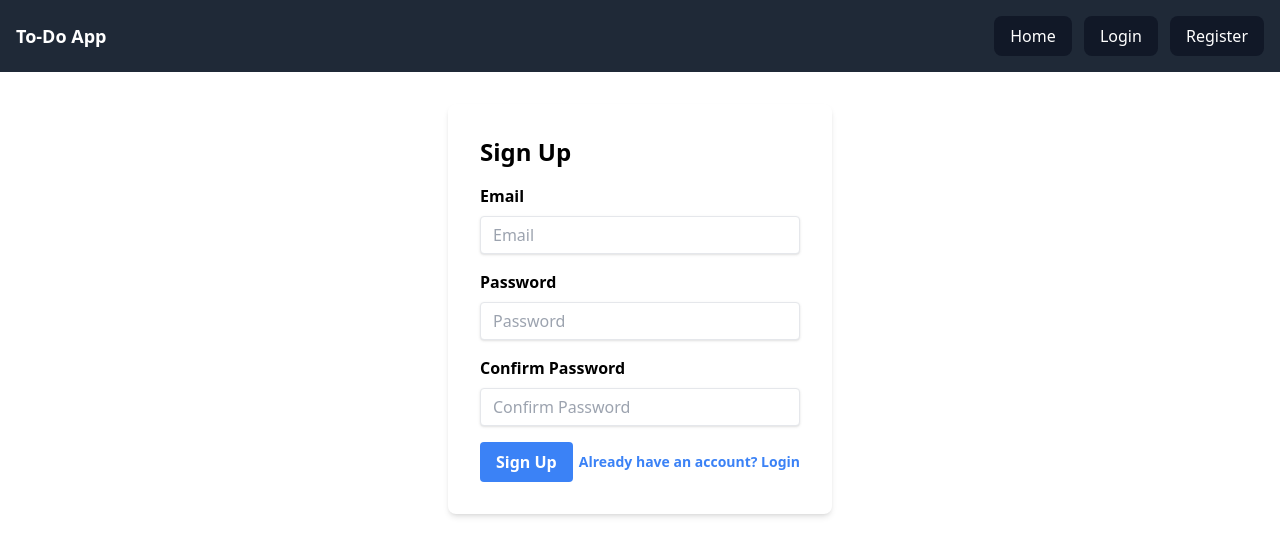
After one commit to devsapariya94/to-do, a Flask app: page /signup in a window 1280 px wide. The commit adds this page. Shown: the top 556 px of the page. Run offline with Flask 3, Linux system fonts and the light colour scheme; parts of the project's set-up code (start-up, migrations or seed data) failed here and were passed over; some libraries are stand-ins or nearby versions.

Commit message:
some changes

```diff
--- a/Templates/base.html
+++ b/Templates/base.html
@@ -15,16 +15,27 @@
         <a href="{{ url_for('index') }}" class="text-white font-bold text-lg">To-Do App</a>
         <div>
           <a href="{{ url_for('index') }}" class="inline-block py-2 px-4 text-white bg-gray-900 hover:bg-gray-700 rounded-lg mr-2">Home</a>
+          {% if not current_user.is_authenticated %}
+          <a href="{{ url_for('login') }}" class="inline-block py-2 px-4 text-white bg-gray-900 hover:bg-gray-700 rounded-lg mr-2">Login</a>
+          <a href="{{ url_for('signup') }}" class="inline-block py-2 px-4 text-white bg-gray-900 hover:bg-gray-700 rounded-lg">Register</a>
+          {% else %}
+          <a href="{{ url_for('logout') }}" class="inline-block py-2 px-4 text-white bg-gray-900 hover:bg-gray-700 rounded-lg">Logout</a>
+          {% endif %}
 
-        </div>
+                  </div>
       </div>
     </nav>
-    {% with messages = get_flashed_messages() %}
+    {% with messages = get_flashed_messages(with_categories=true) %}
     {% if messages %}
     <div class="container mx-auto my-4">
       {% for message in messages %}
-      <div class="bg-green-100 border-l-4 border-green-500 text-green-700 p-4 my-2" role="alert">
-        <p>{{ message }}</p>
+        {% if message[0] == 'error' %}
+          <div class="bg-red-100 border-l-4 border-red-500 text-red-700 p-4 my-2" role="alert">
+        {% else %}
+          <div class="bg-green-100 border-l-4 border-green-500 text-green-700 p-4 my-2" role="alert">
+        {% endif %}
+
+        <p>{{ message[1] }}</p>
       </div>
       {% endfor %}
     </div>
--- /dev/null
+++ b/Templates/signup.html
@@ -0,0 +1,43 @@
+{% extends 'base.html' %}
+
+{% block content %}
+
+<script>
+  function check_pass(){
+    console.log(123);
+    if (document.getElementById('password').value ==
+      document.getElementById('confirm_password').value) {
+        document.getElementById('signup-btn').type = "submit";
+    } else {
+      alert("Passwords do not match");
+    }
+  }
+</script>
+<div class="container mx-auto max-w-sm mt-8">
+  <div class="bg-white p-8 rounded-lg shadow-md">
+    <h1 class="text-2xl font-bold mb-4">Sign Up</h1>
+    <form method="POST" action="{{ url_for('signup') }}">
+      <div class="mb-4">
+        <label class="block font-bold mb-2" for="email">Email</label>
+        <input class="shadow appearance-none border rounded w-full py-2 px-3 text-gray-700 leading-tight focus:outline-none focus:shadow-outline" id="email" name="email" type="email" placeholder="Email">
+      </div>
+      <div class="mb-4">
+        <label class="block font-bold mb-2" for="password">Password</label>
+        <input class="shadow appearance-none border rounded w-full py-2 px-3 text-gray-700 leading-tight focus:outline-none focus:shadow-outline"  id="password" name="password" type="password" placeholder="Password">
+      </div>
+      <div class="mb-4">
+        <label class="block font-bold mb-2" for="confirm_password">Confirm Password</label>
+        <input class="shadow appearance-none border rounded w-full py-2 px-3 text-gray-700 leading-tight focus:outline-none focus:shadow-outline" id="confirm_password" name="confirm_password" type="password" placeholder="Confirm Password">
+      </div>
+      <div class="flex items-center justify-between">
+        <button class="bg-blue-500 hover:bg-blue-700 text-white font-bold py-2 px-4 rounded focus:outline-none focus:shadow-outline" type="button" id="signup-btn" onclick="check_pass()">
+          Sign Up
+        </button>
+        <a class="inline-block align-baseline font-bold text-sm text-blue-500 hover:text-blue-800" href="{{ url_for('login') }}">
+          Already have an account? Login
+        </a>
+      </div>
+    </form>
+  </div>
+</div>
+{% endblock %}
--- a/main.py
+++ b/main.py
@@ -1,40 +1,69 @@
 # // simple flask app
 from datetime import timedelta
-from flask import Flask, render_template, request, redirect, url_for
+from flask import Flask, render_template, request, redirect, url_for, flash
 from flask_sqlalchemy import SQLAlchemy
 from datetime import datetime
+from flask_login import LoginManager, UserMixin, login_user, login_required, logout_user, current_user
 import os
+import json
+import hashlib
+
 app = Flask(__name__)
 app.secret_key = 'hello'
-app.config['SQLALCHEMY_DATABASE_URI'] = 'sqlite:///todo.sqlite3'
+login_manager = LoginManager(app)
+app.permanent_session_lifetime = timedelta(days=1)
+
+
+
+with open('config.json', 'r') as c:
+    params = json.load(c)["params"]
+
+
+DB_NAME = "database.db"
+app.config["SQLALCHEMY_DATABASE_URI"] = "sqlite:///{}".format(DB_NAME)
+
+db = SQLAlchemy(app)
 app.config['SQLALCHEMY_TRACK_MODIFICATIONS'] = False
-app.permanent_session_lifetime = timedelta(days=1)
-db = SQLAlchemy(app)
 
 class Todo(db.Model):
     id = db.Column(db.Integer, primary_key=True)
     content = db.Column(db.String(200), nullable=False)
     completed = db.Column(db.Boolean, default=False)
     date_created = db.Column(db.DateTime, default=datetime.utcnow)
+    user = db.Column(db.Integer, db.ForeignKey('user.id'), nullable=False)
 
-    def __repr__(self):
-        return '<Task %r>' % self.id
+
+
+class User(db.Model, UserMixin):
+    id = db.Column(db.Integer, primary_key=True)
+    email = db.Column(db.String(200), nullable=False)
+    password = db.Column(db.String(200), nullable=False)
+    date_created = db.Column(db.DateTime, default=datetime.utcnow)
 
 
 #create database if it is not present
-
-if not os.path.exists('instance/todo.sqlite3'):
+print(os.path.exists(DB_NAME))
+if not os.path.exists(DB_NAME):
     with app.app_context():
         db.create_all()
+    print('Created Database!')
 
+
+@login_manager.user_loader
+def load_user(user_id):
+    return User.query.get(int(user_id))
 
 
 
 @app.route('/', methods=['POST', 'GET'])
 def index():
+    if not current_user.is_authenticated:
+        return redirect(url_for('login'))
     if request.method == 'POST':
+        print(11111111111111)
         task_content = request.form['content']
-        new_task = Todo(content=task_content)
+        userid = current_user.id
+        new_task = Todo(content=task_content, user=userid)
 
         try:
             db.session.add(new_task)
@@ -43,7 +72,7 @@ def index():
         except:
             return 'There was an issue adding your task'
     else:
-        tasks = Todo.query.order_by(Todo.date_created).all()
+        tasks= Todo.query.filter_by(user=current_user.id).order_by(Todo.date_created).all()
         if request.method == 'POST':
             for task in tasks:
                 task.completed = 'completed' + str(task.id) in request.form
@@ -53,8 +82,9 @@ def index():
 
 @app.route('/update/<int:id>', methods=['GET', 'POST'])
 def update(id):
+    if not current_user.is_authenticated:
+        return redirect(url_for('login'))
     task = Todo.query.get_or_404(id)
-
     if request.method == 'POST':
         task.content = request.form['content']
         task.completed = 'completed' in request.form  # update completion status
@@ -69,6 +99,8 @@ def update(id):
 
 @app.route('/complete/<int:id>', methods=['GET', 'POST'])
 def complete(id):
+    if not current_user.is_authenticated:
+        return redirect(url_for('login'))
     task = Todo.query.get_or_404(id)
 
     if request.method == 'POST':
@@ -84,6 +116,8 @@ def complete(id):
 
 @app.route('/delete/<int:id>', methods=['GET', 'DELETE'])
 def delete(id):
+    if not current_user.is_authenticated:
+        return redirect(url_for('login'))
     task_to_delete = Todo.query.get_or_404(id)
     try:
         db.session.delete(task_to_delete)
@@ -92,6 +126,59 @@ def delete(id):
     except:
         return 'There was a problem deleting that task'
 
+@app.route('/login', methods=['GET', 'POST'])
+def login():
+    if current_user.is_authenticated:
+        return redirect(url_for('index'))
+    if request.method == 'POST':
+        email = request.form['email']
+        password = request.form['password']
+        password = hashlib.sha256(password.encode()).hexdigest()
+        user = User.query.filter_by(email=email).first()
+        if user:
+            if password == user.password:
+                login_user(user, remember=True)
+                return redirect(url_for('index'))
+        flash(message='Invalid credentials or user is not exist', category='error')
+        return redirect(location=url_for('login'))
+    return render_template('login.html')
+
+@app.route('/logout')
+@login_required
+def logout():
+    logout_user()
+    return redirect(url_for('index'))
+
+@app.route('/signup', methods=['GET', 'POST'])
+def signup():
+    if current_user.is_authenticated:
+        return redirect(url_for('index'))
+    if request.method == 'POST':
+        email = request.form['email']
+        password = request.form['password']
+        password = hashlib.sha256(password.encode()).hexdigest()
+        user = User.query.filter_by(email=email).first()
+        if user:
+            flash(message='Email already exists', category='error')
+            return redirect(url_for('signup'))
+        new_user = User(email=email, password=password)
+        db.session.add(new_user)
+        db.session.commit()
+
+        flash('Account created successfully, please login')
+        return redirect(url_for('login'))
+    return render_template('signup.html')
+
+@app.route('/allusers')
+def allusers():
+    if not current_user.is_authenticated:
+        return redirect(url_for('login'))
+    elif current_user.email != params['admin-email']:
+            return redirect(url_for('index'))
+    else:
+        users = User.query.all()
+        return render_template('allusers.html', users=users)
+
 
 
 if __name__ == "__main__":
```
Also changed, not shown: Templates/allusers.html (added, +28 -0 lines), Templates/index.html (+48 -6 lines), Templates/login.html (added, +27 -0 lines), instance/todo.sqlite3 (deleted), 1 other file.
